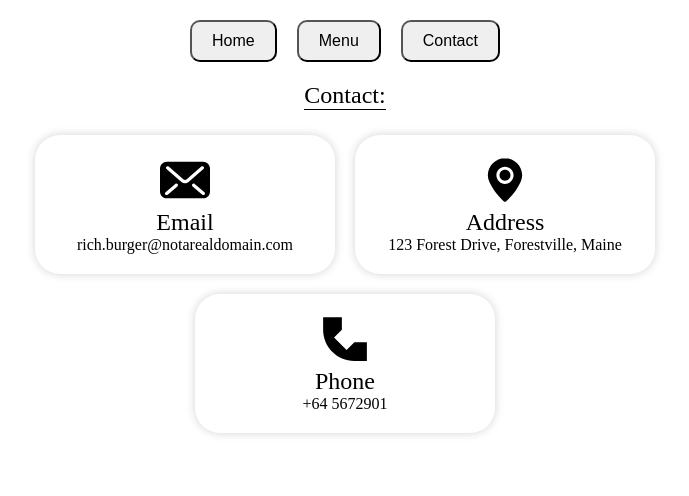
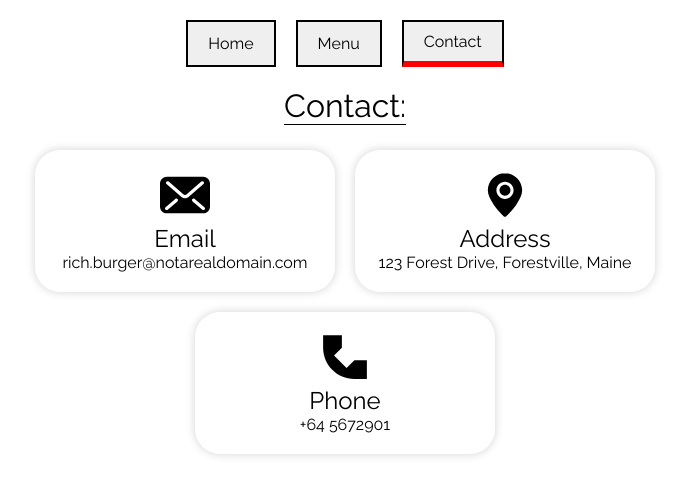
Before and after one commit to ruizhelou/resturant-page, a website built with webpack: page src/template.html in a window 1280 px wide. Both pictures are taken after a click on the button "Contact". Shown: the whole page, without its empty margins (295-984 px from the left). Built offline with nearby package versions, Linux system fonts and the light colour scheme.

Commit message:
Track selected tab

```diff
--- a/src/contact-loader.js
+++ b/src/contact-loader.js
@@ -10,7 +10,7 @@ function loadContact() {
     contact.classList.add("contact")
 
     const contactTitle = document.createElement("div")
-    contactTitle.classList.add("sub-title")
+    contactTitle.classList.add("title")
     contactTitle.textContent = "Contact:"
 
     const emailContact = new Contact("Email", "rich.burger@notarealdomain.com", emailIcon)
--- a/src/index.js
+++ b/src/index.js
@@ -4,22 +4,40 @@ import { loadContact } from './contact-loader.js'
 import "./styles.css"
 
 class DomRenderer {
-    homeButton = document.querySelector(".home-btn")
-    menuButton = document.querySelector(".menu-btn")
-    contactButton = document.querySelector(".contact-btn")
+    #homeButton = document.querySelector(".home-btn")
+    #menuButton = document.querySelector(".menu-btn")
+    #contactButton = document.querySelector(".contact-btn")
+    #currentSelectedButton = this.#homeButton;
 
     constructor() {
-        this.homeButton.addEventListener('click', event => this.render(loadHomePage))
-        this.menuButton.addEventListener('click', event => this.render(loadMenu))
-        this.contactButton.addEventListener('click', event => this.render(loadContact))
+        this.#homeButton.addEventListener('click', event => this.render(loadHomePage, event.target))
+        this.#menuButton.addEventListener('click', event => this.render(loadMenu, event.target))
+        this.#contactButton.addEventListener('click', event => this.render(loadContact, event.target))
     }
 
-    render(loader) {
+    render(loader, selectedButton) {
+        // Clear page
         const content = document.querySelector("#content")
         content.innerHTML = '';
+
+        // Render page
         loader()
+
+        // Highlight button
+        this.#currentSelectedButton.style.borderBottomWidth = "2px"
+        this.#currentSelectedButton.style.borderBottomStyle = "solid"
+        this.#currentSelectedButton.style.borderBottomColor = "black"
+
+        selectedButton.style.borderBottomWidth = "6px"
+        selectedButton.style.borderBottomStyle = "solid"
+        selectedButton.style.borderBottomColor = "red"
+        this.#currentSelectedButton = selectedButton
+    }
+
+    get homeButton() {
+        return this.#homeButton
     }
 }
 
 const domRenderer = new DomRenderer()
-domRenderer.render(loadHomePage)
+domRenderer.render(loadHomePage, domRenderer.homeButton)
--- a/src/styles.css
+++ b/src/styles.css
@@ -9,6 +9,8 @@
   box-sizing: border-box;
   font-size: 1rem;
   text-align: center;
+
+  font-family: "Raleway", sans-serif;
 
   /* border-style: solid;
   border-color: red;
@@ -86,8 +88,11 @@ ol {
 
 button {
   font-size: 1rem;
-  border-radius: 10px;
   padding: 10px 20px 10px 20px;
+
+  border-width: 2px;
+  border-style: solid;
+  border-color: black;
 }
 
 header > nav {
--- a/src/template.html
+++ b/src/template.html
@@ -3,6 +3,9 @@
 <head>
     <meta charset="UTF-8">
     <meta name="viewport" content="width=device-width, initial-scale=1.0">
+    <link rel="preconnect" href="https://fonts.googleapis.com">
+    <link rel="preconnect" href="https://fonts.gstatic.com" crossorigin>
+    <link href="https://fonts.googleapis.com/css2?family=Raleway:ital,wght@0,100..900;1,100..900&display=swap" rel="stylesheet">
     <title>Rich Burger</title>
 </head>
 <body>
```
